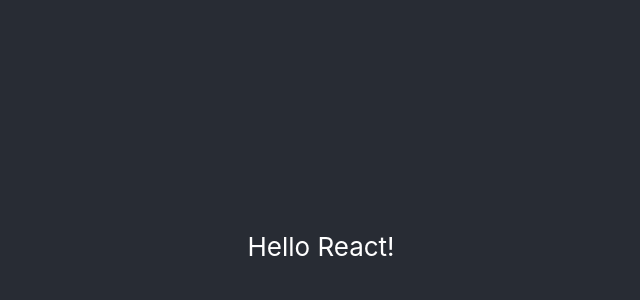
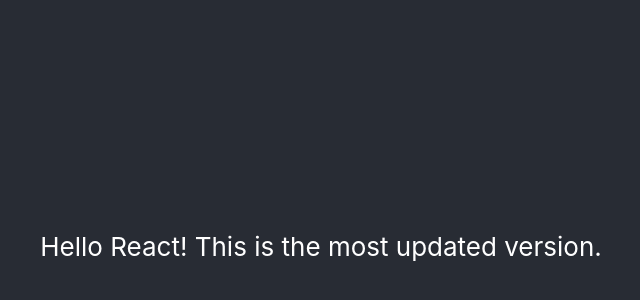
Before and after one commit to hpanditi/react-github-repo, a React (Create React App) app: page / in a window 1280 px wide. Shown: the part 154-454 px from the top of the page, without its empty margins (319-959 px from the left). Built offline with nearby package versions, Linux system fonts and the light colour scheme.

Commit message:
added file

```diff
--- a/src/App.js
+++ b/src/App.js
@@ -4,7 +4,7 @@
   return (
     <div className="App">
       <header className="App-header">
-        <p>Hello React!</p>
+        <p>Hello React! This is the most updated version.</p>
       </header>
     </div>
   );
```
